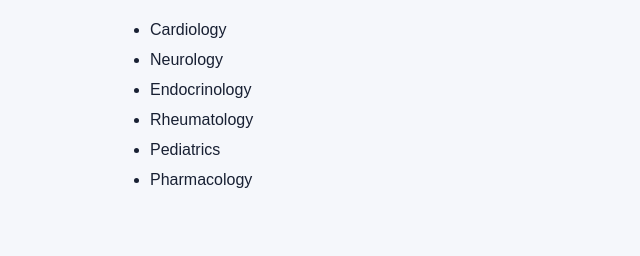
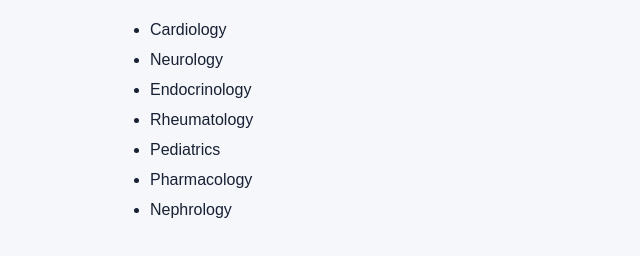
Before and after one commit to aymentech45-bit/study-plan, a plain HTML site: page index.html in a window 1280 px wide. Shown: the part 120-376 px from the top of the page, without its empty margins (320-960 px from the left). Drawn offline with Linux system fonts and the light colour scheme.

Commit message:
Add nephrology to the plan

```diff
--- a/index.html
+++ b/index.html
@@ -20,6 +20,7 @@
         <li>Rheumatology</li>
         <li>Pediatrics</li>
         <li>Pharmacology</li>
+        <li>Nephrology</li>
       </ul>
     </main>
   </body>
```
